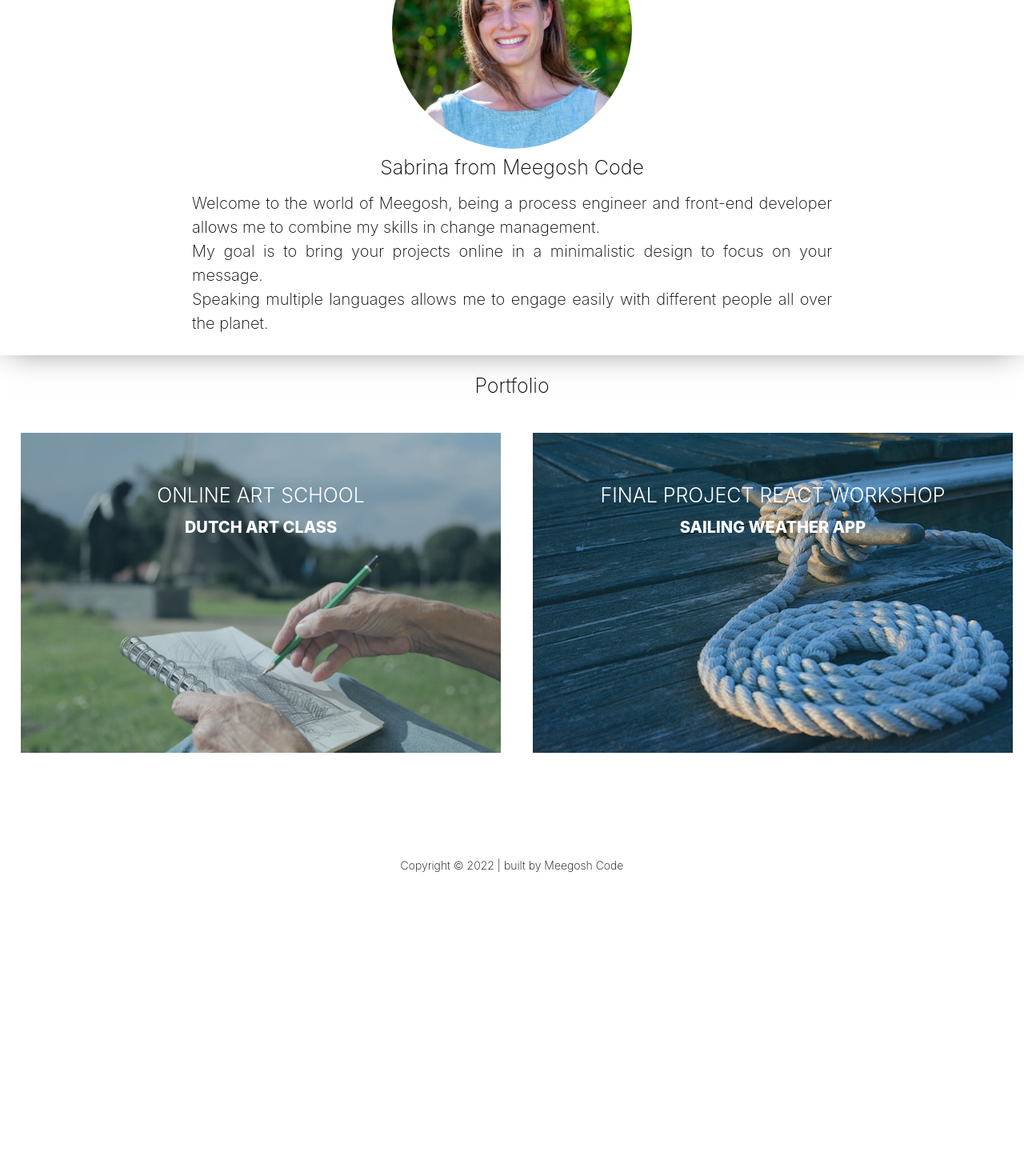
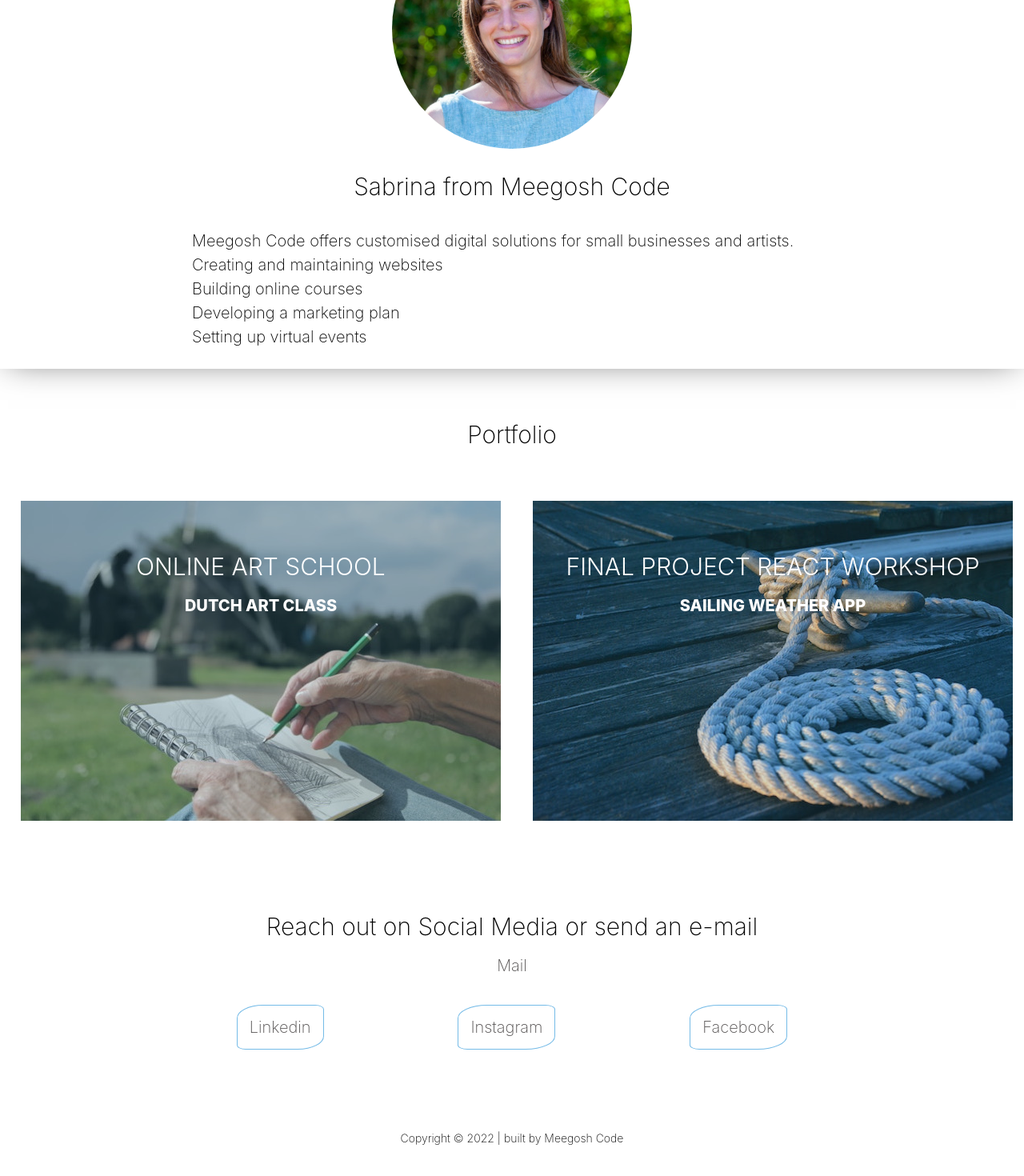
Before and after one commit to SabMc/meegoshcode, a React (Create React App) app: page / in a window 1280 px wide. Shown: the part 794-2264 px from the top of the page at 80% size. Before the commit the page ends 1926 px from the top, so only its background shows below. Built offline with nearby package versions, Linux system fonts and the light colour scheme.

Commit message:
adding more info
Adding Contact info
root colour style
improve text

```diff
--- a/package.json
+++ b/package.json
@@ -3,6 +3,7 @@
   "version": "0.1.0",
   "private": true,
   "dependencies": {
+    "@fortawesome/fontawesome-free": "^5.15.4",
     "@testing-library/jest-dom": "^5.14.1",
     "@testing-library/react": "^11.2.7",
     "@testing-library/user-event": "^12.8.3",
--- a/src/App.css
+++ b/src/App.css
@@ -6,17 +6,29 @@
   font-weight: 250;
 }
 
+:root{
+  --primary-color:#524F4F;
+  --secondary-color:#75BBE7;
+}
+
+
 html,
 body {
   height: 100%;
 }
 
 h2 {
-  font-size: 25px;
+  font-size: 30px;
   margin-bottom: 0.5rem;
   line-height: 1.5;
+  padding: 1rem 1rem;
+  text-align: center;
+
 }
 
 p {
   line-height: 1.5;
 }
+
+a{text-decoration: none;
+  color: var(--primary-color);}
--- a/src/components/About.css
+++ b/src/components/About.css
@@ -36,6 +36,9 @@
   flex: 1;
 }
 
+.service-list{list-style-type: none;
+}
+
 @media screen and (max-width: 1200px) {
   .parallax h5 {
     font-size: 80px;
--- a/src/components/About.js
+++ b/src/components/About.js
@@ -17,12 +17,9 @@ function About() {
           <div className="description two">
             <h2 className="article-title">Sabrina from Meegosh Code</h2>
             <p className="short-text">
-              Welcome to the world of Meegosh, being a process engineer and
-              front-end developer allows me to combine my skills in change
-              management. <br />My goal is
-              to bring your projects online in a minimalistic design to focus on
-              your message. <br /> Speaking multiple languages allows me to
-              engage easily with different people all over the planet.
+            Meegosh Code offers customised digital solutions for small businesses and artists.
+            <ul className="service-list"><li>Creating and maintaining websites
+</li><li>Building online courses</li><li>Developing a marketing plan</li><li>Setting up virtual events</li></ul>
             </p>
           </div>
         </div>
--- /dev/null
+++ b/src/components/Contact.css
@@ -0,0 +1,14 @@
+.contact-container{display: flex;
+width: 80%;
+margin: 0 auto;
+justify-content: space-evenly;
+padding-bottom: 3rem;
+}
+
+.social-media-link{
+border: 1px solid var(--secondary-color);
+border-radius: 30% 10%;
+padding: 15px;}
+
+.social-media-link:hover{background-color: var(--secondary-color);
+color:ivory;}
--- /dev/null
+++ b/src/components/Contact.js
@@ -0,0 +1,29 @@
+import React from "react";
+import "./Contact.css";
+
+
+function Contact(){
+    return (
+    <div>
+        <h2>Reach out on Social Media or send an e-mail
+            <br />
+        <a href="mailto:sabrina@meegoshcode.com">Mail</a>
+            </h2>
+<div className="contact-container">
+<div className="social-media-link linkedin">
+    <a href="https://www.linkedin.com/in/sabrina-mcewan-15a04ab0/">
+
+        Linkedin
+        </a>
+        </div>
+<div className="social-media-link insta"><a href="https://www.instagram.com/meegoshcode/">   Instagram</a></div>
+<div className="social-media-link facebook"><a href="https://www.facebook.com/Meegosh-Code-108366868384600">    Facebook</a></div>
+
+</div>
+
+
+            </div>
+            );
+        }
+
+export default Contact;
--- a/src/components/Portfolio.css
+++ b/src/components/Portfolio.css
@@ -1,6 +1,7 @@
 .portfolio-container {
 
   margin: 0 auto;
+  padding-top: 1em;
 }
 
 .portfolio-container h2 {
--- a/src/pages/Home.js
+++ b/src/pages/Home.js
@@ -2,12 +2,14 @@ import React from "react";
 import About from "../components/About";
 import Portfolio from "../components/Portfolio";
 import Footer from "../components/Footer";
+import Contact from "../components/Contact";
 
 function Home() {
   return (
     <div>
       <About />
       <Portfolio />
+      <Contact />
       <Footer />
     </div>
   );
```
Also changed, not shown: 1 other file (tests, documents, lock files or other folders).
